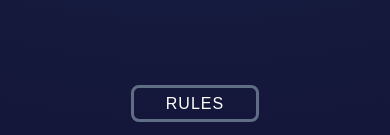
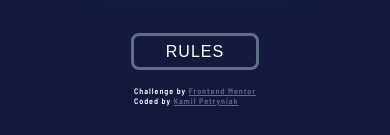
Before and after one commit to szalashaska/rock-paper-scissors, a React (Create React App) app: page / in a window 390 px wide. Shown: the part 706-841 px from the top of the page. Built offline with nearby package versions, Linux system fonts and the light colour scheme.

Commit message:
Added attributions, fixed horizontal mobile once more.

```diff
--- a/src/App.scss
+++ b/src/App.scss
@@ -38,8 +38,12 @@ body {
     hsl(237, 49%, 15%)
   );
   width: 100vw;
-  height: 100vh;
-  min-height: 700px;
+
+  &,
+  .game-wrapper {
+    height: 100vh;
+    min-height: 700px;
+  }
 
   .game-wrapper {
     position: relative;
@@ -49,6 +53,5 @@ body {
     padding: 1rem;
     margin-inline: auto;
     max-width: 1366px;
-    height: 100vh;
   }
 }
--- a/src/App.tsx
+++ b/src/App.tsx
@@ -1,4 +1,5 @@
 import "./App.scss";
+import Attribution from "./components/Attribution";
 import Game from "./components/Game";
 import Header from "./components/Header";
 import Rules from "./components/Rules";
@@ -11,6 +12,7 @@ function App() {
         <Header />
         <Game />
         <Rules />
+        <Attribution />
       </GameProvider>
     </div>
   );
--- /dev/null
+++ b/src/components/Attribution.scss
@@ -0,0 +1,18 @@
+.attribution {
+  padding: 1rem;
+  color: var(--clr-white);
+  letter-spacing: 1px;
+  font-size: 0.5rem;
+
+  @media screen and (min-width: 700px) {
+    padding: 0;
+
+    font-size: 0.7rem;
+    position: absolute;
+    bottom: 2rem;
+    left: 2rem;
+  }
+  .attribution__link {
+    color: var(--score-outline);
+  }
+}
--- /dev/null
+++ b/src/components/Attribution.tsx
@@ -0,0 +1,31 @@
+import "./Attribution.scss";
+
+function Attribution() {
+  return (
+    <div className="attribution">
+      <div>
+        Challenge by{" "}
+        <a
+          href="https://www.frontendmentor.io?ref=challenge"
+          target="_blank"
+          rel="noreferrer"
+          className="attribution__link"
+        >
+          Frontend Mentor
+        </a>
+      </div>
+      <div>
+        Coded by{" "}
+        <a
+          href="https://szalashaska.github.io/my-homepage/"
+          rel="noreferrer"
+          className="attribution__link"
+        >
+          Kamil Petryniak
+        </a>
+      </div>
+    </div>
+  );
+}
+
+export default Attribution;
```
